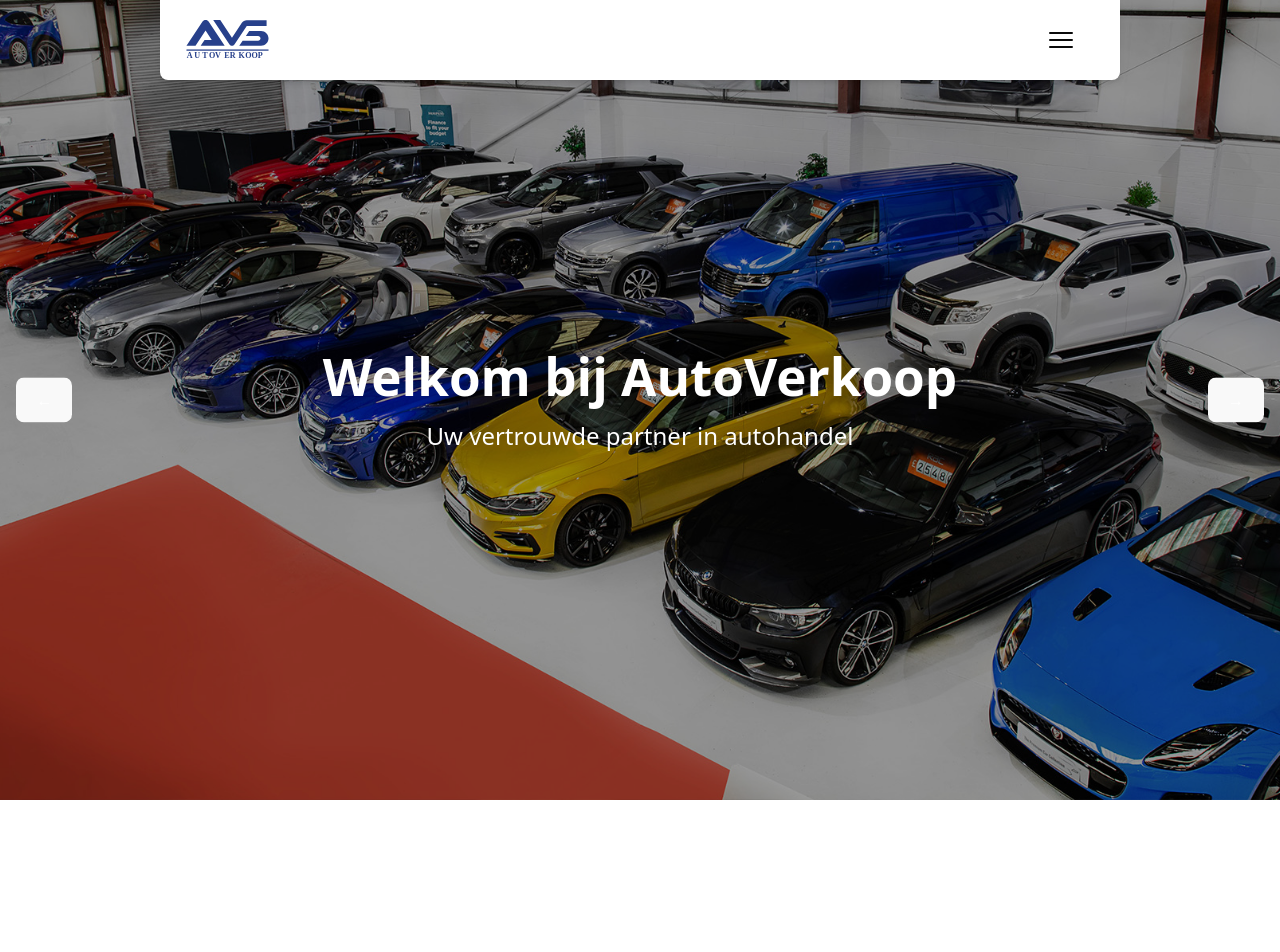
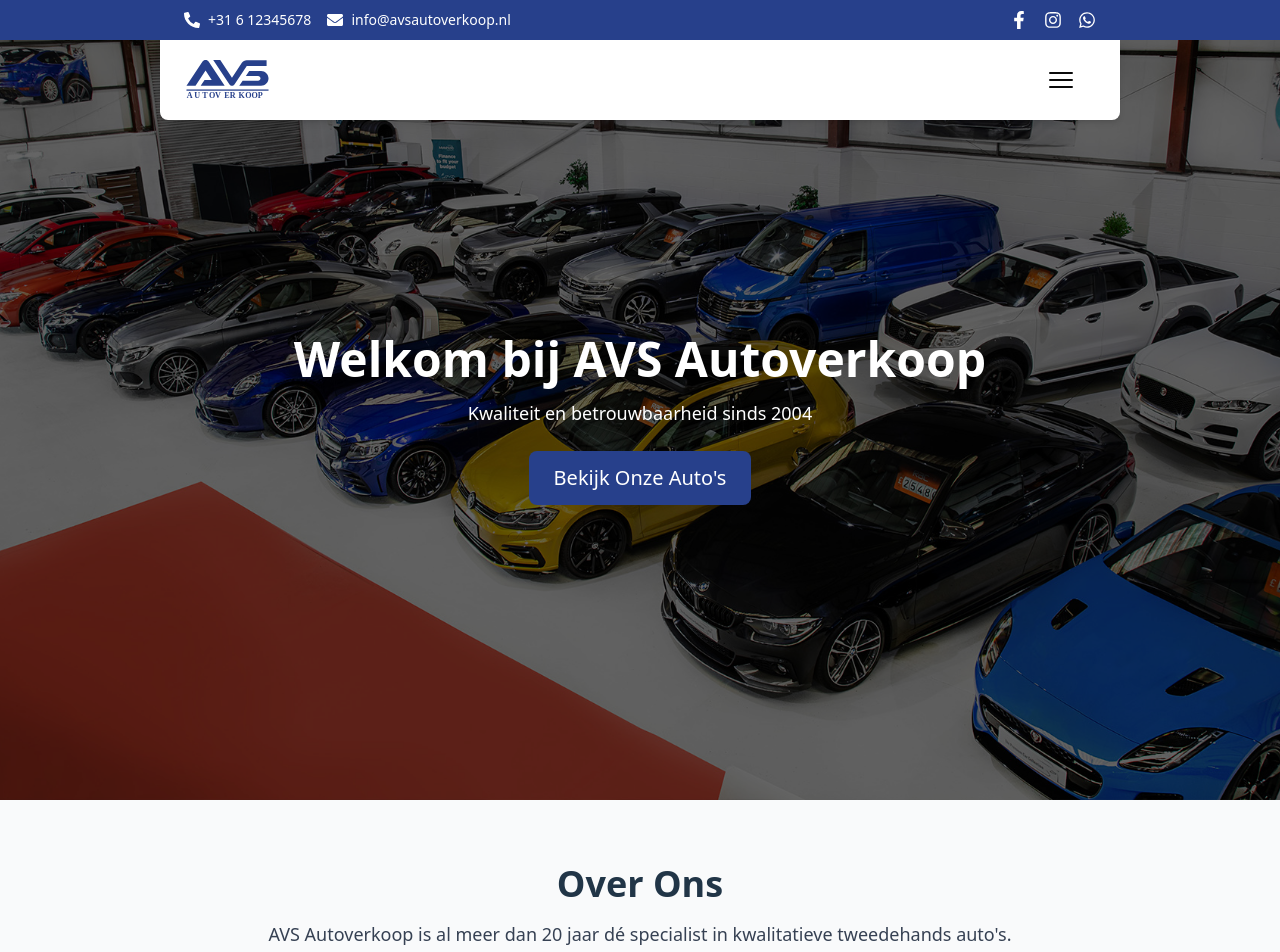
Before and after one commit to nuvant-software/avs-cs-swa, a React (Vite) app: page / in a window 1280 px wide. Shown: the top 952 px of the page. Before the commit the page ends 800 px from the top, so only its background shows below. Built offline with nearby package versions, Linux system fonts and the light colour scheme.

Commit message:
home hero

```diff
--- a/package.json
+++ b/package.json
@@ -14,6 +14,8 @@
     "@tailwindcss/vite": "^4.1.8",
     "react": "^19.1.0",
     "react-dom": "^19.1.0",
+    "react-icons": "^5.5.0",
+    "react-intersection-observer": "^9.16.0",
     "react-router-dom": "^7.6.1",
     "swiper": "^11.2.8",
     "tailwindcss": "^4.1.8"
--- a/src/App.tsx
+++ b/src/App.tsx
@@ -1,18 +1,29 @@
-import { BrowserRouter, Routes, Route } from "react-router-dom";
-import Navbar from "./components/navigation/Navbar";
-import Home from "./pages/Home";
-import Collectie from "./pages/Collection";
+import { BrowserRouter as Router, Routes, Route } from 'react-router-dom';
+import Navbar from './components/navigation/Navbar';
+import TopBar from './components/TopBar';
+import Home from './pages/Home';
+import About from './pages/About';
+import Contact from './pages/Contact';
+import Footer from './components/Footer';
 
-const App = () => {
+function App() {
   return (
-    <BrowserRouter>
-      <Navbar />
-      <Routes>
-        <Route path="/" element={<Home />} />
-        <Route path="/collectie" element={<Collectie />} />
-      </Routes>
-    </BrowserRouter>
+    <Router>
+      <div className="min-h-screen flex flex-col">
+        <TopBar />
+        <Navbar />
+        {/* alleen padding voor de TopBar (40px hoogte) */}
+        <main className="!flex-grow !pt-[40px]">
+          <Routes>
+            <Route path="/" element={<Home />} />
+            <Route path="/about" element={<About />} />
+            <Route path="/contact" element={<Contact />} />
+          </Routes>
+        </main>
+        <Footer />
+      </div>
+    </Router>
   );
-};
+}
 
 export default App;
--- /dev/null
+++ b/src/components/Footer.tsx
@@ -0,0 +1,22 @@
+import type { FC } from 'react';
+
+const Footer: FC = () => {
+  return (
+    <footer className="bg-[#0A1833] text-white py-8">
+      <div className="container mx-auto px-4">
+        <div className="flex justify-between items-center">
+          <div>
+            <h3 className="text-xl font-bold mb-2">AVS Autoverkoop</h3>
+            <p className="text-sm">© 2024 Alle rechten voorbehouden</p>
+          </div>
+          <div>
+            <p className="text-sm">KvK: 12345678</p>
+            <p className="text-sm">BTW: NL123456789B01</p>
+          </div>
+        </div>
+      </div>
+    </footer>
+  );
+};
+
+export default Footer;
--- /dev/null
+++ b/src/components/TopBar.tsx
@@ -0,0 +1,57 @@
+import React from 'react';
+import {
+  FaFacebookF,
+  FaInstagram,
+  FaWhatsapp,
+  FaPhoneAlt,
+  FaEnvelope
+} from 'react-icons/fa';
+
+const TopBar = () => {
+  return (
+    <div className="fixed top-0 left-0 right-0 w-full h-10 bg-[#27408B] z-[100]">
+      <div className="w-3/4 mx-auto flex justify-between items-center h-full px-6">
+
+        {/* Contact Info */}
+        <div className="flex items-center space-x-4">
+          <a
+            href="tel:+31612345678"
+            className="flex items-center !text-white !hover:!text-gray-300 transition-transform duration-300 ease-in-out hover:scale-110"
+          >
+            <FaPhoneAlt className="!text-white" />
+            <span className="ml-2 text-sm !text-white hidden md:inline">+31 6 12345678</span>
+          </a>
+          <a
+            href="mailto:info@avsautoverkoop.nl"
+            className="flex items-center !text-white !hover:!text-gray-300 transition-transform duration-300 ease-in-out hover:scale-110"
+          >
+            <FaEnvelope className="!text-white" />
+            <span className="ml-2 text-sm !text-white hidden md:inline">info@avsautoverkoop.nl</span>
+          </a>
+        </div>
+
+        {/* Social Media Icons */}
+        <div className="flex items-center space-x-4">
+          {[
+            { href: 'https://facebook.com', icon: <FaFacebookF /> },
+            { href: 'https://instagram.com', icon: <FaInstagram /> },
+            { href: 'https://wa.me/31612345678', icon: <FaWhatsapp /> },
+          ].map(({ href, icon }, i) => (
+            <a
+              key={i}
+              href={href}
+              target="_blank"
+              rel="noopener noreferrer"
+              className="!text-white !hover:!text-gray-300 transition-transform duration-300 ease-in-out hover:scale-110"
+            >
+              {React.cloneElement(icon, { className: 'text-lg !text-white' })}
+            </a>
+          ))}
+        </div>
+
+      </div>
+    </div>
+  );
+};
+
+export default TopBar;
--- a/src/components/navigation/Navbar.tsx
+++ b/src/components/navigation/Navbar.tsx
@@ -1,10 +1,6 @@
 import React, { useState, useRef } from "react";
 import NavLink from "./NavLink";
-import {
-  Bars3Icon,
-  XMarkIcon,
-  UserIcon,
-} from "@heroicons/react/24/outline";
+import { Bars3Icon, XMarkIcon, UserIcon } from "@heroicons/react/24/outline";
 
 const Navbar: React.FC = () => {
   const [isDropdownOpen, setIsDropdownOpen] = useState(false);
@@ -25,7 +21,7 @@
 
   return (
     <>
-      <nav className="absolute top-0 left-1/2 transform -translate-x-1/2 bg-white shadow-md w-3/4 h-20 flex items-center justify-between px-6 rounded-b-lg z-50">
+      <nav className="fixed top-10 left-1/2 transform -translate-x-1/2 bg-white shadow-md w-3/4 h-20 flex items-center justify-between px-6 rounded-b-lg z-50">
         {/* Logo */}
         <a href="/" className="inline-flex items-center">
           <img
@@ -86,15 +82,15 @@
             className={`w-8 h-8 transition-transform duration-300 ease-in-out hover:scale-110
               ${isMobileMenuOpen ? "text-[#27408B]" : "text-[#0A0A0A]"}
               group-hover:text-[#27408B]
-              group-focus:text-[#27408B"]}`}
+              group-focus:text-[#27408B]`}
           />
         </button>
       </nav>
 
       {/* Mobile menu */}
       <div
-        className={`fixed top-0 left-0 h-full w-64 bg-white z-50 shadow-lg transform transition-transform duration-300 ease-in-out
-        ${isMobileMenuOpen ? "translate-x-0" : "-translate-x-full"} lg:hidden`}
+        className={`fixed top-0 left-0 h-full w-64 bg-white shadow-lg transform transition-transform duration-300 ease-in-out
+        ${isMobileMenuOpen ? "translate-x-0" : "-translate-x-full"} lg:hidden !z-[110]`}
       >
         <div className="flex items-center justify-between px-6 py-4 border-b border-gray-200">
           {/* Mobile logo */}
@@ -147,7 +143,7 @@
 
       {isMobileMenuOpen && (
         <div
-          className="fixed inset-0 bg-black/20 z-40"
+          className="fixed inset-0 bg-black/20 !z-[105]"
           onClick={() => setIsMobileMenuOpen(false)}
         />
       )}
--- /dev/null
+++ b/src/pages/About.tsx
@@ -0,0 +1,14 @@
+import type { FC } from 'react';
+
+const About: FC = () => {
+  return (
+    <div className="container mx-auto px-4 py-8">
+      <h1 className="text-4xl font-bold mb-6">Over Ons</h1>
+      <p className="text-lg">
+        Welkom bij AVS Autoverkoop, uw vertrouwde partner in autohandel.
+      </p>
+    </div>
+  );
+};
+
+export default About;
--- /dev/null
+++ b/src/pages/Contact.tsx
@@ -0,0 +1,14 @@
+import type { FC } from 'react';
+
+const Contact: FC = () => {
+  return (
+    <div className="container mx-auto px-4 py-8">
+      <h1 className="text-4xl font-bold mb-6">Contact</h1>
+      <p className="text-lg">
+        Neem contact met ons op voor meer informatie over onze diensten.
+      </p>
+    </div>
+  );
+};
+
+export default Contact;
--- a/src/pages/Home.tsx
+++ b/src/pages/Home.tsx
@@ -1,72 +1,47 @@
-import { useState } from 'react';
+import React from 'react';
 
-const Home = () => {
-  const [currentSlide, setCurrentSlide] = useState(0);
+const Home = () => (
+  <>
+    {/* HERO */}
+    <section
+      className="
+        !relative
+        !w-screen
+        !h-[calc(100vh-40px)]
+        !bg-[url('/assets/hero/slide1.jpg')]
+        !bg-cover
+        !bg-center
+        !flex
+        !items-center
+        !justify-center
+      "
+    >
+      {/* donkere overlay */}
+      <div className="!absolute !inset-0 !bg-black/60" />
 
-  const slides = [
-    {
-      id: 1,
-      image: '/assets/hero/slide1.jpg',
-      title: 'Welkom bij AutoVerkoop',
-      description: 'Uw vertrouwde partner in autohandel'
-    },
-    {
-      id: 2,
-      image: '/assets/hero/slide2.jpg',
-      title: 'Uitgebreide Collectie',
-      description: 'Ontdek onze selectie van kwaliteitsvoertuigen'
-    },
-    {
-      id: 3,
-      image: '/assets/hero/slide3.jpg',
-      title: 'Professionele Service',
-      description: 'Expertise en betrouwbaarheid staan voorop'
-    }
-  ];
+      <div className="!relative !text-center !text-white !px-4">
+        <h1 className="!text-5xl !md:text-7xl !font-bold mb-4">
+          Welkom bij AVS Autoverkoop
+        </h1>
+        <p className="!text-lg !md:text-2xl mb-6">
+          Kwaliteit en betrouwbaarheid sinds 2004
+        </p>
+        <button className="!bg-[#27408B] !text-white !px-6 !py-3 !rounded-lg !text-xl hover:!bg-[#0A1833] !transition !duration-300">
+          Bekijk Onze Auto's
+        </button>
+      </div>
+    </section>
 
-  const nextSlide = () => {
-    setCurrentSlide((prev) => (prev + 1) % slides.length);
-  };
-
-  const prevSlide = () => {
-    setCurrentSlide((prev) => (prev - 1 + slides.length) % slides.length);
-  };
-
-  return (
-    <div className="fixed inset-0 w-full h-full overflow-hidden">
-      {/* Simple slider */}
-      <div className="absolute inset-0 w-full h-full">
-        <img
-          src={slides[currentSlide].image}
-          alt={slides[currentSlide].title}
-          className="absolute inset-0 w-full h-full object-cover"
-          onError={(e) => {
-            console.error('Error loading image:', slides[currentSlide].image);
-            e.currentTarget.style.border = '2px solid red';
-          }}
-        />
-        <div className="absolute inset-0 bg-black/40" />
-        <div className="absolute inset-0 flex flex-col items-center justify-center text-white">
-          <h1 className="text-4xl md:text-6xl font-bold mb-4">{slides[currentSlide].title}</h1>
-          <p className="text-xl md:text-2xl">{slides[currentSlide].description}</p>
-        </div>
+    {/* OVER ONS */}
+    <section className="!bg-gray-50 !py-16">
+      <div className="!w-3/4 !mx-auto !text-center">
+        <h2 className="!text-4xl !font-bold mb-4">Over Ons</h2>
+        <p className="!text-lg !text-gray-700">
+          AVS Autoverkoop is al meer dan 20 jaar dé specialist in kwalitatieve tweedehands auto's.
+        </p>
       </div>
-
-      {/* Navigation buttons */}
-      <button
-        onClick={prevSlide}
-        className="absolute left-4 top-1/2 -translate-y-1/2 bg-white/20 hover:bg-white/40 text-white p-2 rounded-full z-50"
-      >
-        ←
-      </button>
-      <button
-        onClick={nextSlide}
-        className="absolute right-4 top-1/2 -translate-y-1/2 bg-white/20 hover:bg-white/40 text-white p-2 rounded-full z-50"
-      >
-        →
-      </button>
-    </div>
-  );
-};
+    </section>
+  </>
+);
 
 export default Home;
--- a/src/types/swiper.d.ts
+++ b/src/types/swiper.d.ts
@@ -1,3 +1,5 @@
 declare module 'swiper/css';
+declare module 'swiper/css/effect-fade';
+declare module 'swiper/css/navigation';
 declare module 'swiper/css/pagination';
-declare module 'swiper/css/navigation';
+declare module 'swiper/css/scrollbar';
```
Also changed, not shown: 1 other file (tests, documents, lock files or other folders).
